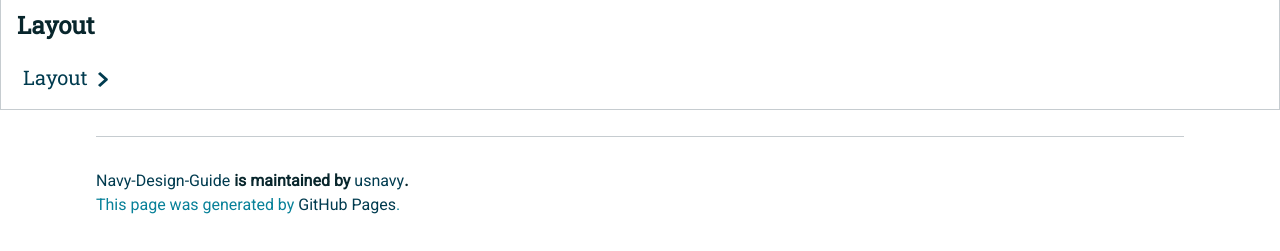
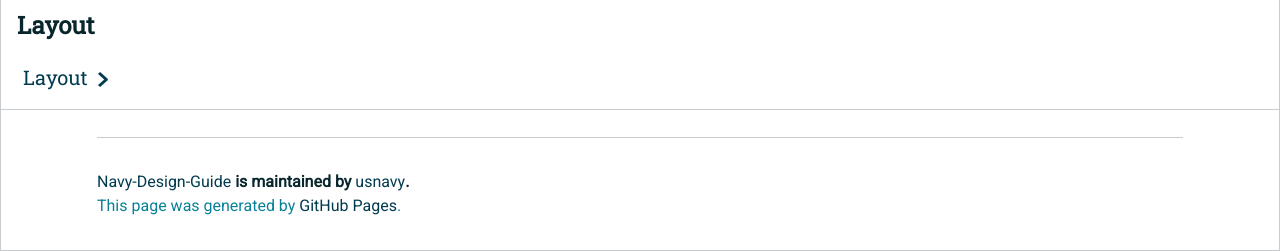
Before and after one commit to usnavy/Navy-Design-Guide, a Jekyll site: the page built from index.md, in a window 1280 px wide. Shown: the part 1053-1304 px from the top of the page. Built offline with Jekyll 4.4.1, drawn with Linux system fonts in a browser that asks for light colours.

Commit message:
Update jekyll-design.scss

```diff
--- a/_sass/jekyll-design.scss
+++ b/_sass/jekyll-design.scss
@@ -545,6 +545,7 @@ a {
     padding: 2rem 6rem;
     margin: 0 auto;
     font-size: 1.1rem;
+    border: 1px solid #C6CCD0;
 }
 
 .nav {
@@ -553,10 +554,9 @@ a {
 
 @media print {
     .page-header {
-    color: #ffffff;
     text-align: center;
     background-color: #003b4f;
-    height: 0px;
+    height: 80px;
 }
    .page-header > h1, h2 {
     color: #003b4f;
```
